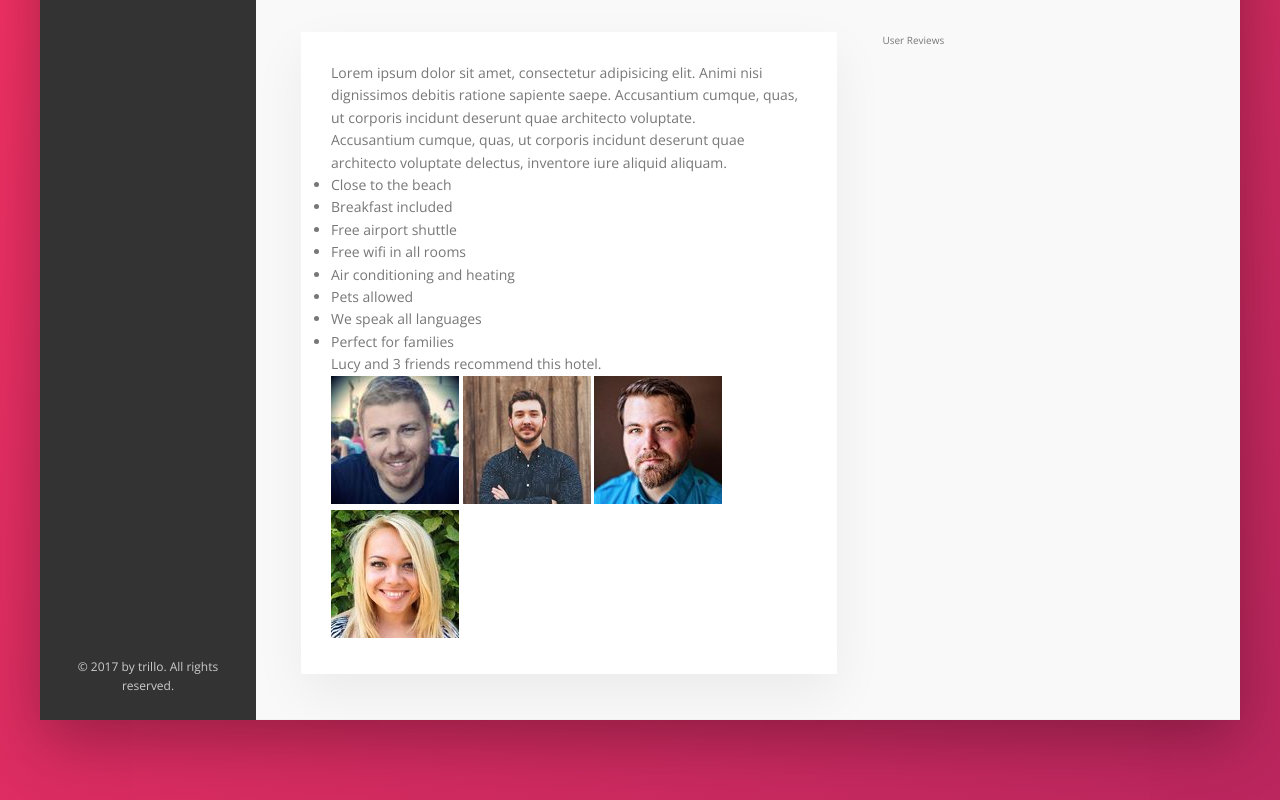
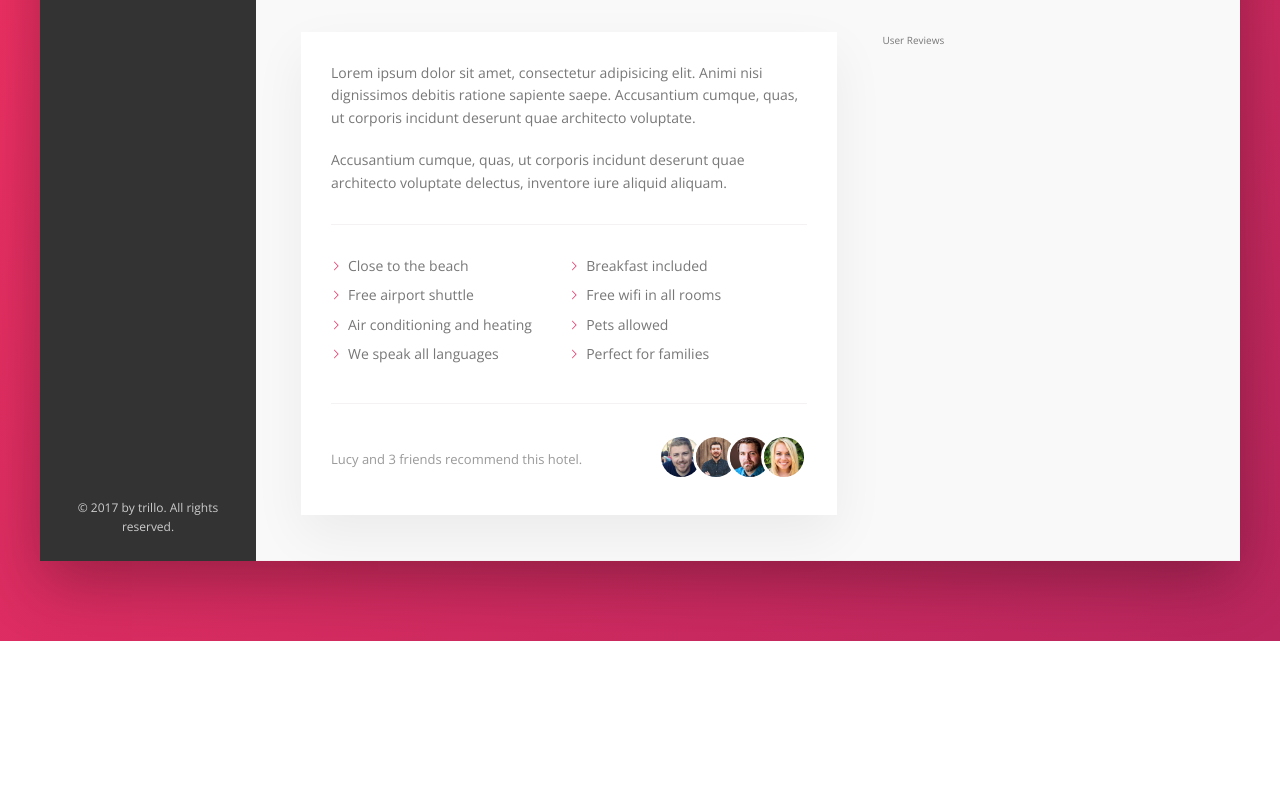
Before and after one commit to Lenonguyen/AdvancedCSS-Trillo, a website: page index.html in a window 1280 px wide. Shown: the part 615-1415 px from the top of the page. After the commit the page ends 1256 px from the top, so only its background shows below. Drawn offline with nearby package versions, Linux system fonts and the light colour scheme.

Commit message:
Description section completed

```diff
--- a/index.html
+++ b/index.html
@@ -135,14 +135,14 @@
                                       Accusantium cumque, quas, ut corporis incidunt deserunt quae architecto voluptate delectus, inventore iure aliquid aliquam.
                                  </p>
                                  <ul class="list">
-                                      <li class="list-item">Close to the beach</li>
-                                      <li class="list-item">Breakfast included</li>
-                                      <li class="list-item">Free airport shuttle</li>
-                                      <li class="list-item">Free wifi in all rooms</li>
-                                      <li class="list-item">Air conditioning and heating</li>
-                                      <li class="list-item">Pets allowed</li>
-                                      <li class="list-item">We speak all languages</li>
-                                      <li class="list-item">Perfect for families</li>
+                                      <li class="list__item">Close to the beach</li>
+                                      <li class="list__item">Breakfast included</li>
+                                      <li class="list__item">Free airport shuttle</li>
+                                      <li class="list__item">Free wifi in all rooms</li>
+                                      <li class="list__item">Air conditioning and heating</li>
+                                      <li class="list__item">Pets allowed</li>
+                                      <li class="list__item">We speak all languages</li>
+                                      <li class="list__item">Perfect for families</li>
                                  </ul>
                                  <div class="recommend">
                                       <p class="recommend__count">
--- a/sass/_component.scss
+++ b/sass/_component.scss
@@ -281,3 +281,70 @@
           box-shadow: none;
      }
 }
+/////////////////////////////
+// PARAGRAPH
+.paragraph:not(:last-of-type) {
+     margin-bottom: 2rem;
+}
+/////////////////////////////
+// LIST
+.list {
+     list-style-type: none;
+     margin: 3rem 0;
+     padding: 3rem 0;
+     border-top: var(--line);
+     border-bottom: var(--line);
+
+     display: flex;
+     flex-wrap: wrap;
+
+     &__item {
+          flex: 0 0 50%;
+          margin-bottom: .7rem;
+     }
+
+     &__item::before {
+          content: "";
+          display: inline-block;
+          height: 1rem;
+          width: 1rem;
+          margin-right: .7rem;
+
+          //Older Browser
+          //background-image: url(../img/chevron-thin-right.svg);
+          //background-size: cover;
+
+          //Newer Browsers - masks
+          background-color: var(--color-primary);
+          -webkit-mask-image: url(../img/chevron-thin-right.svg);
+          -webkit-mask-size: cover;
+          mask-image: url(../img/chevron-thin-right.svg);
+          mask-size: cover;
+     }
+}
+/////////////////////////////
+// RECOMMEND
+.recommend {
+     font-size: 1.3rem;
+     color: var(--color-grey-dark-3);
+     display: flex;
+     align-items: center;
+     &__count {
+          margin-right: auto;
+     }
+
+     &__friends {
+
+     }
+     &__photo {
+          box-sizing: content-box;
+          height: 4rem;
+          width: 4rem;
+          border-radius: 50%;
+          border: 3px solid #fff;
+
+          &:not(:last-child) {
+               margin-right: -1.5rem;
+          }
+     }
+}
```
Also changed, not shown: css/style.css.
